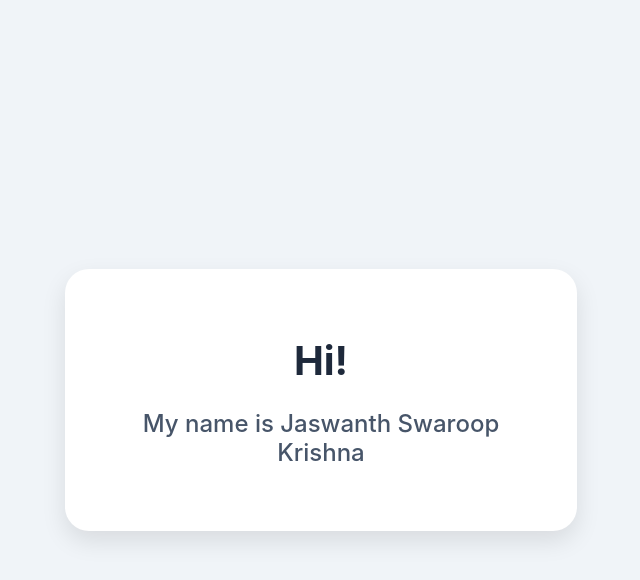
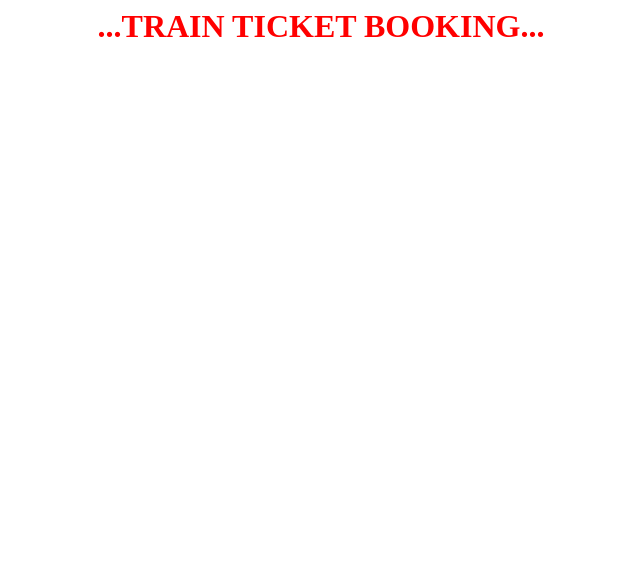
Before and after one commit to jashswaroop/index.html, a plain HTML site: page Index.html in a window 1280 px wide. Shown: the whole page, without its empty margins (319-959 px from the left). Drawn offline with Linux system fonts and the light colour scheme.

Commit message:
Update Index.html

```diff
--- a/Index.html
+++ b/Index.html
@@ -1,48 +1,15 @@
-<!DOCTYPE html>
-<html lang="en">
+<DOC! type html >
+
+<html>
+
 <head>
-    <meta charset="UTF-8">
-    <meta name="viewport" content="width=device-width, initial-scale=1.0">
-    <title>About Me</title>
-    <style>
-        body {
-            font-family: 'Inter', sans-serif;
-            display: flex;
-            justify-content: center;
-            align-items: center;
-            height: 100vh;
-            margin: 0;
-            background-color: #f0f4f8;
-            color: #334155;
-        }
-        .card {
-            background-color: #ffffff;
-            padding: 2.5rem 3.5rem;
-            border-radius: 1.5rem;
-            box-shadow: 0 10px 25px rgba(0, 0, 0, 0.1);
-            text-align: center;
-            max-width: 90%;
-            width: 400px;
-        }
-        .title {
-            font-size: 2.5rem;
-            font-weight: 700;
-            color: #1e293b;
-            margin-bottom: 1rem;
-        }
-        .name {
-            font-size: 1.5rem;
-            color: #475569;
-            font-weight: 500;
-        }
-    </style>
+<style>label{color:WHITE;}</style>
+
+<title>Login page</title>
+
 </head>
+
 <body>
 
-<div class="card">
-    <h1 class="title">Hi!</h1>
-    <p class="name">My name is Jaswanth Swaroop Krishna</p>
-</div>
-
-</body>
-</html>
+<center>
+<h1 style="color:RED"> ...TRAIN TICKET BOOKING...</h1>
```
